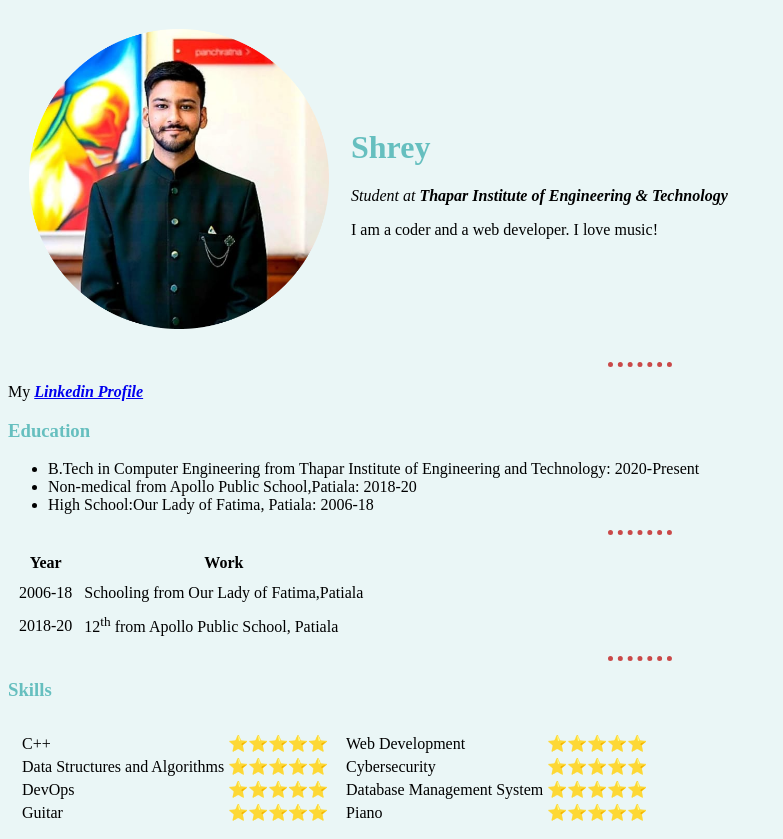
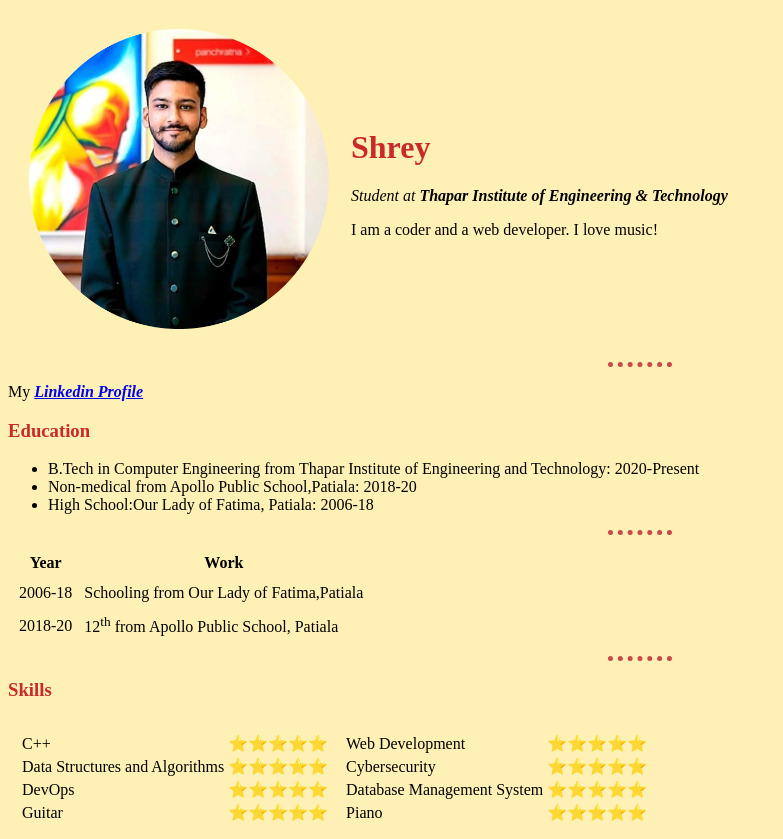
Before and after one commit to SHREY247/cv_shrey, a plain HTML site: page index.html in a window 1280 px wide. Shown: the top 839 px of the page, without its empty margins (0-783 px from the left). Drawn offline with Linux system fonts and the light colour scheme.

Commit message:
Update styles.css

```diff
--- a/styles.css
+++ b/styles.css
@@ -1,5 +1,5 @@
 body{
-    background-color: #EAF6F6;
+    background-color: #fff1b5;
  }
  hr{
     border-style:none;
@@ -11,9 +11,9 @@ body{
  }
 
  h1{
-    color: #66BFBF;
+    color: #ca2929;
  }
 
  h3{
-    color: #66BFBF;
+    color: #ca2929;
  }
```
